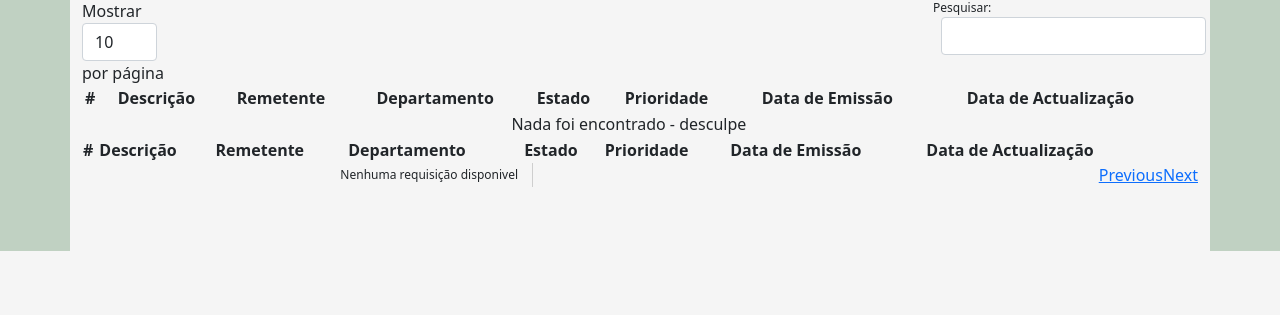
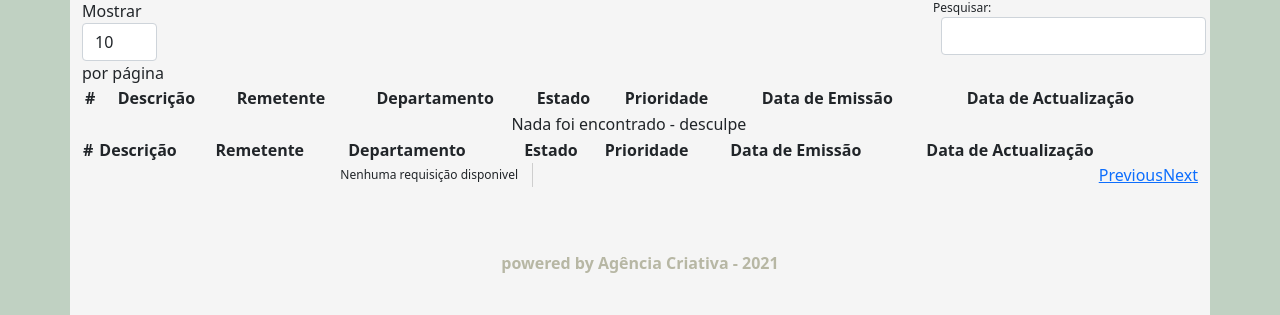
Before and after one commit to EdsonMacaule/appderequisicoes-ac, a PHP site: page /views/utilizadores/users.php in a window 1280 px wide. Shown: the part 768-1083 px from the top of the page. Before the commit the page ends 1019 px from the top, so only its background shows below. Run offline with PHP 8.4, Linux system fonts and the light colour scheme; the visitor is signed in with stand-in values (Sample User, id 1); data that the repository does not hold is empty; some libraries are stand-ins or nearby versions.

Commit message:
versao 1.2

```diff
--- a/views/utilizadores/users.php
+++ b/views/utilizadores/users.php
@@ -373,6 +373,8 @@ if (!isset($_SESSION['id_usuario'])) {
                 </tfoot>
             </table>
             <br><br>
+            <p style="color: #b7b7a4"><strong>powered by Agência Criativa - 2021</strong></p>
+            <br>
         </div>
     </div>
 
```
